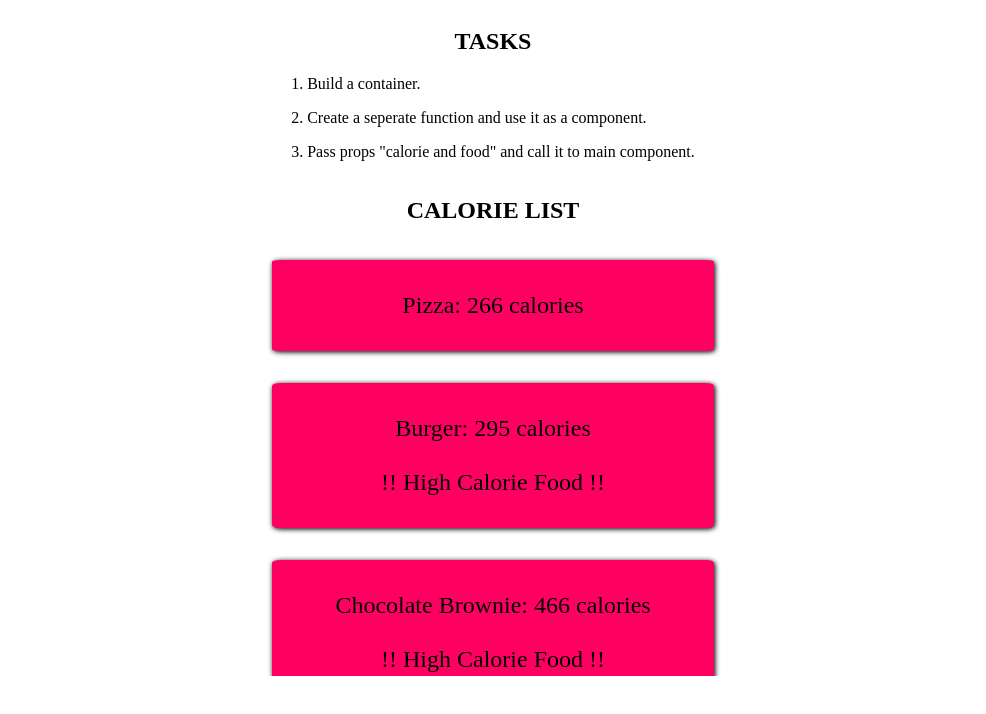
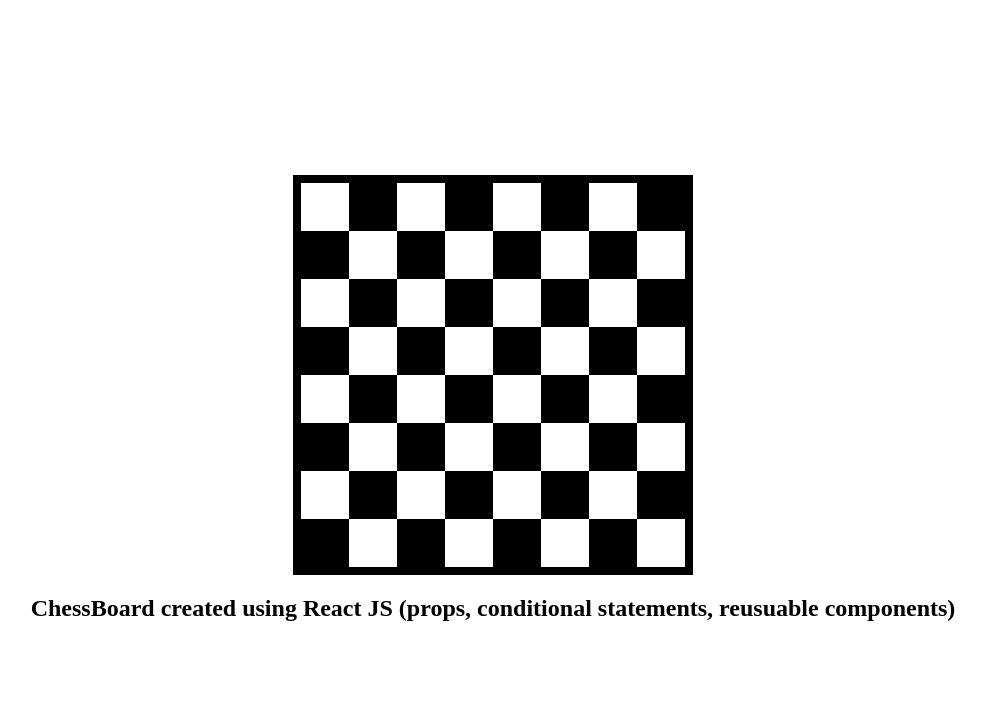
Before and after one commit to saksham-chaturvedii/DEVSNEST-Frontend, a React (Create React App) app in the folder react-js/: page / in a window 1280 px wide. Shown: the top 714 px of the page, without its empty margins (147-1133 px from the left). Built offline with nearby package versions, Linux system fonts and the light colour scheme.

Commit message:
ChessBoard Day 18 complete

```diff
--- a/react-js/src/App.jsx
+++ b/react-js/src/App.jsx
@@ -1,16 +1,22 @@
 // import Day16 from "./DAY 16/App_16";
 // import Day17 from "./DAY 17/App_17";
-import Day18CalorieApp from "./DAY 18/App_18_Calorie";
-// import Day18ChessboardApp from "./DAY 18/App_18_Chess";
+// import Day18CalorieApp from "./DAY 18/App_18_Calorie";
+import Day18ChessboardApp from "./DAY 18/App_18_Chess";
 
     const App = ()=>{
-        return(
-            <div>
-                {/* <Day16 /> */}
-                {/* <Day17 /> */}
-                <Day18CalorieApp />
-                {/* <Day18ChessboardApp /> */}
+        return (
+          <div>
+            {/* <Day16 /> */}
+            {/* <Day17 /> */}
+            {/* <Day18CalorieApp /> */}
+            <div className="center">
+              <Day18ChessboardApp />
+              <h2>
+                ChessBoard created using React JS (props, conditional
+                statements, reusuable components)
+              </h2>
             </div>
+          </div>
         );
     }
 
--- a/react-js/src/DAY 18/App_18_Chess.jsx
+++ b/react-js/src/DAY 18/App_18_Chess.jsx
@@ -1,12 +1,15 @@
-import "./style.css"
+import Row from "./row"
 
+const Chessboard = ()=>{
+    //m x n matrix
+    const columns =8;
+    return (
+        <div className="col_container">
+        {[...Array(columns)].map((item, index) => (
+          <Row key={index} col_item={index} />
+        ))}
 
-const Chessboard= ()=>
-{
-    return(
-        <div>
-
-        </div>
+      </div>
     );
 }
  export default Chessboard;
--- /dev/null
+++ b/react-js/src/DAY 18/block.jsx
@@ -0,0 +1,19 @@
+import "./style.css"
+
+const block = (props)=>{
+    console.log(props);
+    return (
+      <>
+        {(props.row_item % 2 === 0 && props.col_item % 2 === 0) ||
+        (props.row_item % 2 === 1 && props.col_item % 2 === 1) ? (
+          <div className="block" style={{ backgroundColor: "white" }}></div>
+        ) : (
+          <div className="block" style={{ backgroundColor: "black" }}>
+            {" "}
+          </div>
+        )}
+      </>
+    );
+}
+
+export default block;
--- /dev/null
+++ b/react-js/src/DAY 18/row.jsx
@@ -0,0 +1,23 @@
+import Block from "./block";
+
+const Row = (props) => {
+    //m by n matrix
+    let rows = 8;
+  return (
+        <div className = "row_container">
+            {
+                [...Array(rows)].map((item, index) => (
+                    <Block key = {index} row_item={index} col_item = {props.col_item}/>
+                ))
+            }
+
+            {/* Same as:
+                <Block />
+                <Block />
+                <Block />    8 times
+            */}
+        </div>
+    );
+}
+
+export default Row;
--- a/react-js/src/DAY 18/style.css
+++ b/react-js/src/DAY 18/style.css
@@ -28,3 +28,28 @@ body
     border-radius: 2%;
     box-shadow: 1px 1px 5px 0.2px black;
 }
+
+/* Chess */
+.center
+{
+    display: flex;
+    flex-direction: column;
+    justify-content: center;
+    align-items: center;
+    height: 100vh;
+}
+.block
+{
+    height: 3rem;
+    width: 3rem;
+    box-sizing: border-box;
+}
+.row_container
+{
+    display: flex;
+}
+.col_container
+{
+    display: inline-block;
+    border: 0.5rem solid black;
+}
```
Also changed, not shown: react-js/src/DAY 18/Chess.jsx (deleted).
